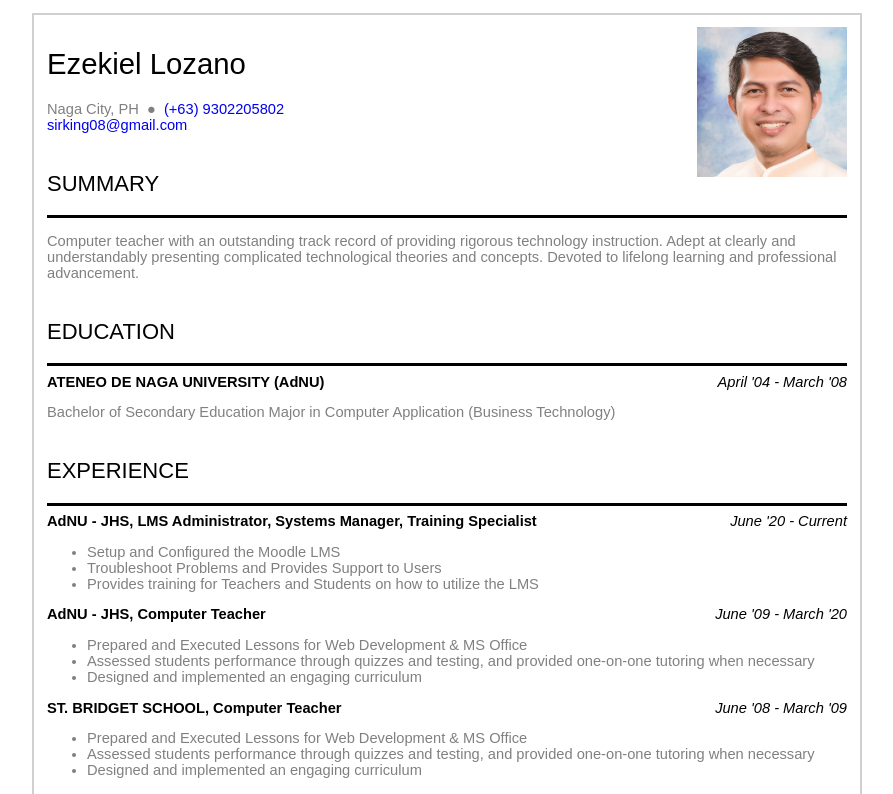
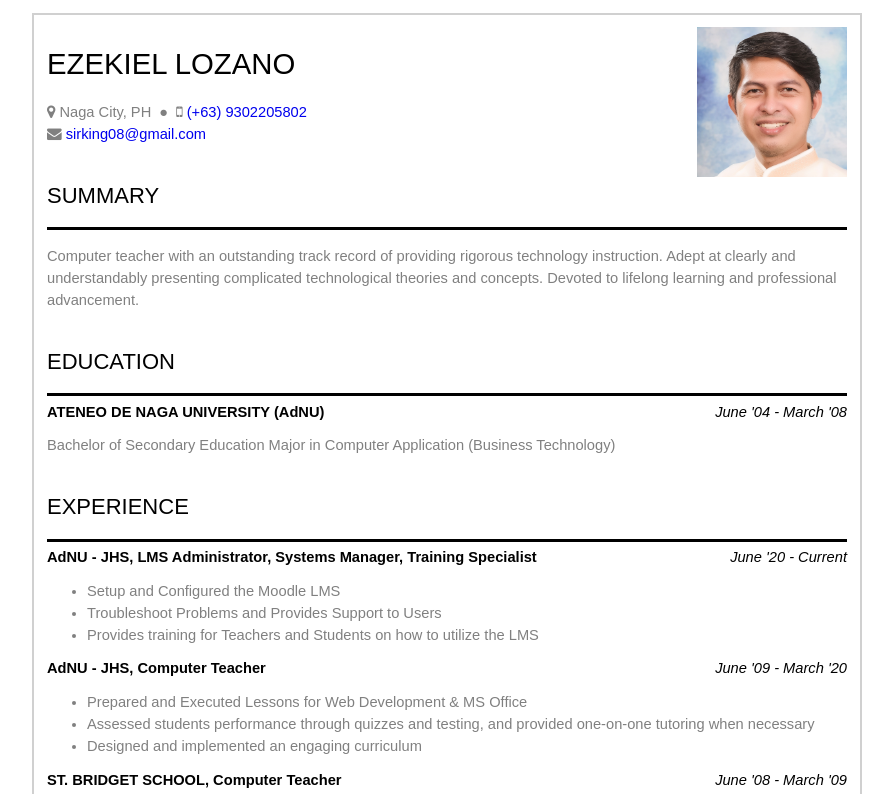
Before and after one commit to sirking08/Exercise1, a plain HTML site: page LOZANO_EZEKIEL_CSDC105_LE4.html in a window 1280 px wide. Shown: the top 794 px of the page, without its empty margins (193-1086 px from the left). Drawn offline with Linux system fonts and the light colour scheme.

Commit message:
Add files via upload

```diff
--- a/LOZANO_EZEKIEL_CSDC105_LE4.css
+++ b/LOZANO_EZEKIEL_CSDC105_LE4.css
@@ -8,6 +8,10 @@ div.main{
 	margin: 1% auto;
 	border: 2px solid #D0D0D0;
 	padding: 1%;
+}
+
+h1{
+	text-transform: uppercase;
 }
 
 h1,h2{
@@ -44,4 +48,5 @@ a{
 
 p,li{
 	color: #808080;
+	line-height: 1.5;
 }
--- a/LOZANO_EZEKIEL_CSDC105_LE4.html
+++ b/LOZANO_EZEKIEL_CSDC105_LE4.html
@@ -3,6 +3,7 @@
 	<head>
 		<title>Laboratory Exercise #2 - CSS Resume</title>
 		<link rel="stylesheet" href="LOZANO_EZEKIEL_CSDC105_LE4.css" />
+		<link rel="stylesheet" href="https://cdnjs.cloudflare.com/ajax/libs/font-awesome/4.7.0/css/font-awesome.min.css">
 	</head>
 	<body>
 		<div class="main">
@@ -10,9 +11,9 @@
 			<h1>Ezekiel Lozano</h1>
 
 			<p>
-				Naga City, PH&nbsp; &#9679; &nbsp;<a href="tel:+639302205802">(+63) 9302205802</a>
+				<i class="fa fa-map-marker"></i> Naga City, PH &nbsp;&#9679;&nbsp; <i class="fa fa-mobile" ></i> <a href="tel:+639302205802">(+63) 9302205802</a>
 				<br />
-				<a href="mailto:sirking08@gmail.com">sirking08@gmail.com</a>
+				<i class="fa fa-envelope"></i>&nbsp;<a href="mailto:sirking08@gmail.com">sirking08@gmail.com</a>
 			</p>
 			<h2>SUMMARY</h2>
 			<hr />
@@ -22,7 +23,7 @@
 
 			<h2>EDUCATION</h2>
 			<hr />
-			<span class="institution">ATENEO DE NAGA UNIVERSITY (AdNU)</span> <span class="date">April '04 - March '08</span>
+			<span class="institution">ATENEO DE NAGA UNIVERSITY (AdNU)</span> <span class="date">June '04 - March '08</span>
 			<p>Bachelor of Secondary Education Major in Computer Application (Business Technology)</p>
 
 			<h2>EXPERIENCE</h2>
```
